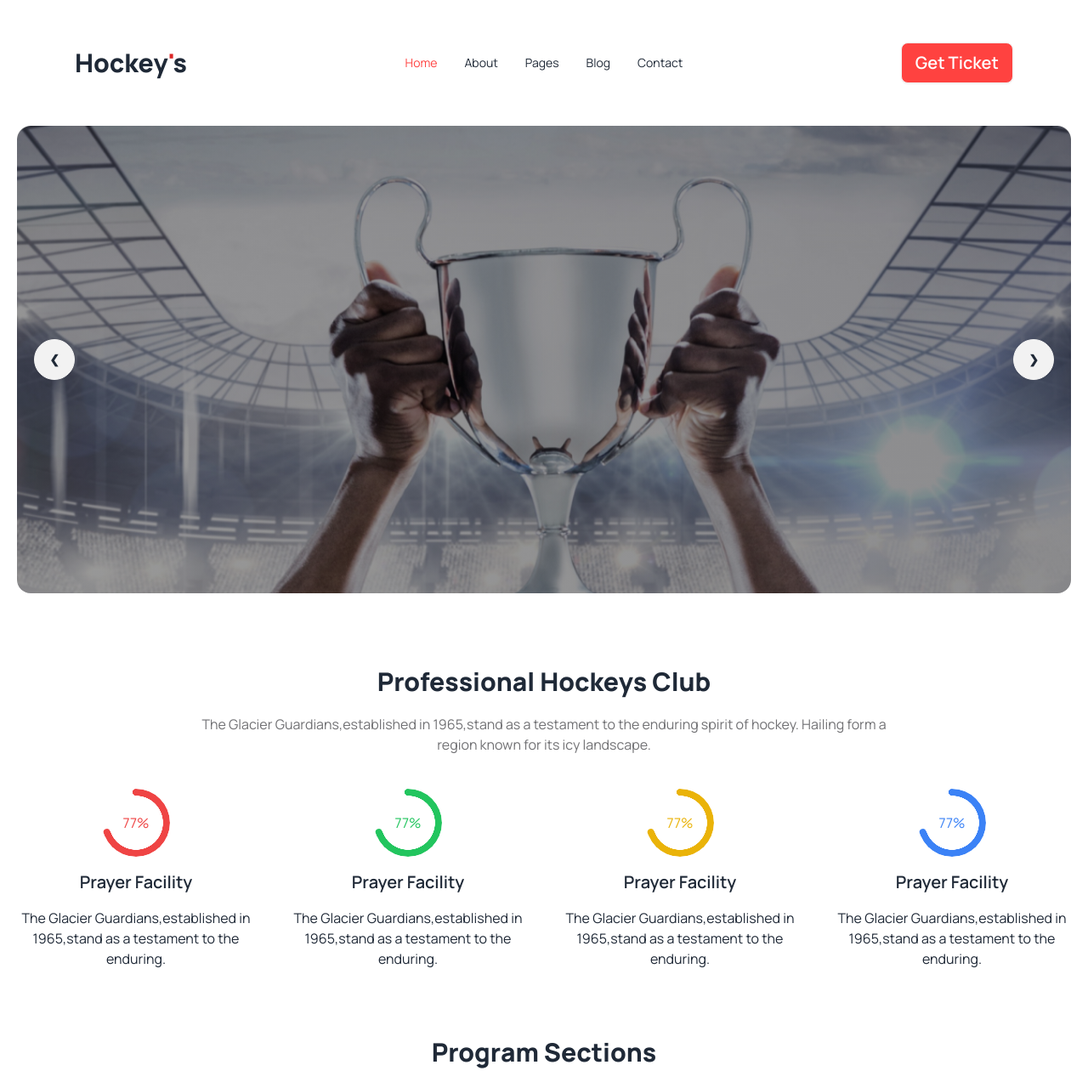
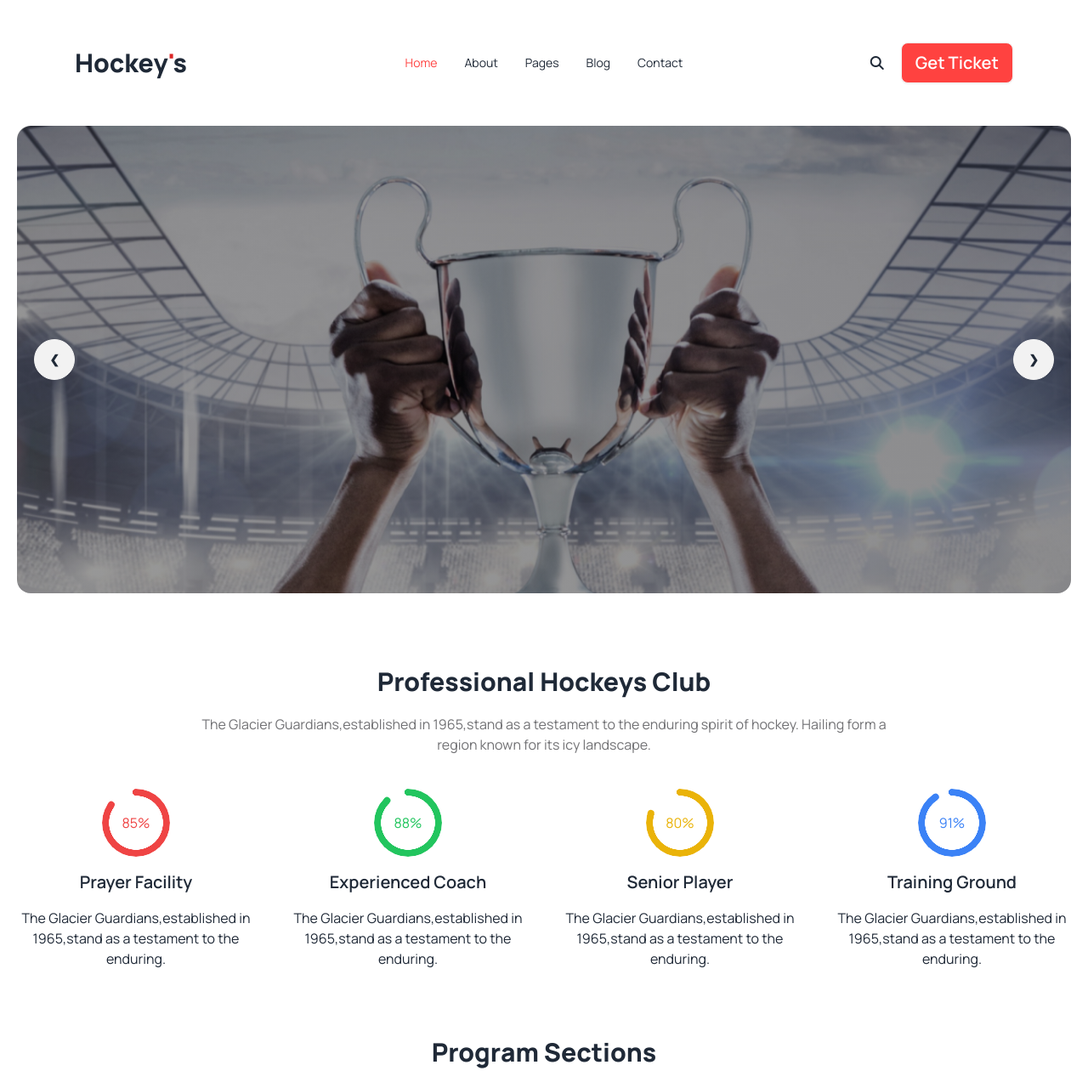
Before and after one commit to Siddikur-22/B9-A3, a plain HTML site: page index.html in a window 1280 px wide. Shown: the top 1273 px of the page at 85% size. Drawn offline with nearby package versions, Linux system fonts and the light colour scheme.

Commit message:
All file Done

```diff
--- a/index.html
+++ b/index.html
@@ -73,7 +73,8 @@
                             <li><a>Contact</a></li>
                         </ul>
                     </div>
-                    <div class="navbar-end">
+                    <div class="navbar-end gap-5">
+                        <i class="fa-solid fa-magnifying-glass"></i>
                         <a class="btn bg-color text-white lg:text-xl">Get Ticket</a>
                     </div>
                 </div>
@@ -135,7 +136,7 @@
                 <div>
                     <div class="grid lg:grid-cols-4 grid-cols-1 gap-10 mx-auto mb-20 mt-10 items-center">
                         <div class=" text-center align-middle">
-                            <div class="radial-progress text-red-500 mb-4" style="--value:70;" role="progressbar">77%
+                            <div class="radial-progress text-red-500 mb-4" style="--value:85;" role="progressbar">85%
                             </div>
                             <h2 class="text-xl font-semibold mb-4">Prayer Facility</h2>
                             <p class=" text-center mx-auto">The Glacier Guardians,established in 1965,stand as a
@@ -143,25 +144,25 @@
                         </div>
 
                         <div class=" text-center align-middle">
-                            <div class="radial-progress text-green-500 mb-4" style="--value:70;" role="progressbar">77%
+                            <div class="radial-progress text-green-500 mb-4" style="--value:88" role="progressbar">88%
                             </div>
-                            <h2 class="text-xl font-semibold mb-4">Prayer Facility</h2>
+                            <h2 class="text-xl font-semibold mb-4">Experienced Coach</h2>
                             <p class=" text-center mx-auto">The Glacier Guardians,established in 1965,stand as a
                                 testament to the enduring.</p>
                         </div>
 
                         <div class=" text-center align-middle">
-                            <div class="radial-progress text-yellow-500 mb-4" style="--value:70;" role="progressbar">77%
+                            <div class="radial-progress text-yellow-500 mb-4" style="--value:80;" role="progressbar">80%
                             </div>
-                            <h2 class="text-xl font-semibold mb-4">Prayer Facility</h2>
+                            <h2 class="text-xl font-semibold mb-4">Senior Player</h2>
                             <p class=" text-center mx-auto">The Glacier Guardians,established in 1965,stand as a
                                 testament to the enduring.</p>
                         </div>
 
                         <div class=" text-center align-middle">
-                            <div class="radial-progress text-blue-500 mb-4" style="--value:70;" role="progressbar">77%
+                            <div class="radial-progress text-blue-500 mb-4" style="--value:91;" role="progressbar">91%
                             </div>
-                            <h2 class="text-xl font-semibold mb-4">Prayer Facility</h2>
+                            <h2 class="text-xl font-semibold mb-4">Training Ground</h2>
                             <p class=" text-center mx-auto">The Glacier Guardians,established in 1965,stand as a
                                 testament to the enduring.</p>
                         </div>
@@ -779,8 +780,8 @@
         </section>
 
         <!-- -social media icon -->
-        <section class="mx-auto text-center bg-[#13131808] py-5 mb-20 ">
-
+        <section >
+            <div class="mx-auto text-center bg-[#13131808] py-5 mb-20 ">
                 <h2 class="text-base font-extrabold ">Social Media</h2>
                 <div class="">
                     <a href=""><i class="fa-brands fa-twitter mr-2"></i></a>
@@ -788,6 +789,7 @@
                     <a href=""><i class="fa-brands fa-instagram mr-2"></i></a>
                     <a href=""><i class="fa-brands fa-github mr-2"></i></a>
                 </div>
+            </div>
 
         </section>
 
```
